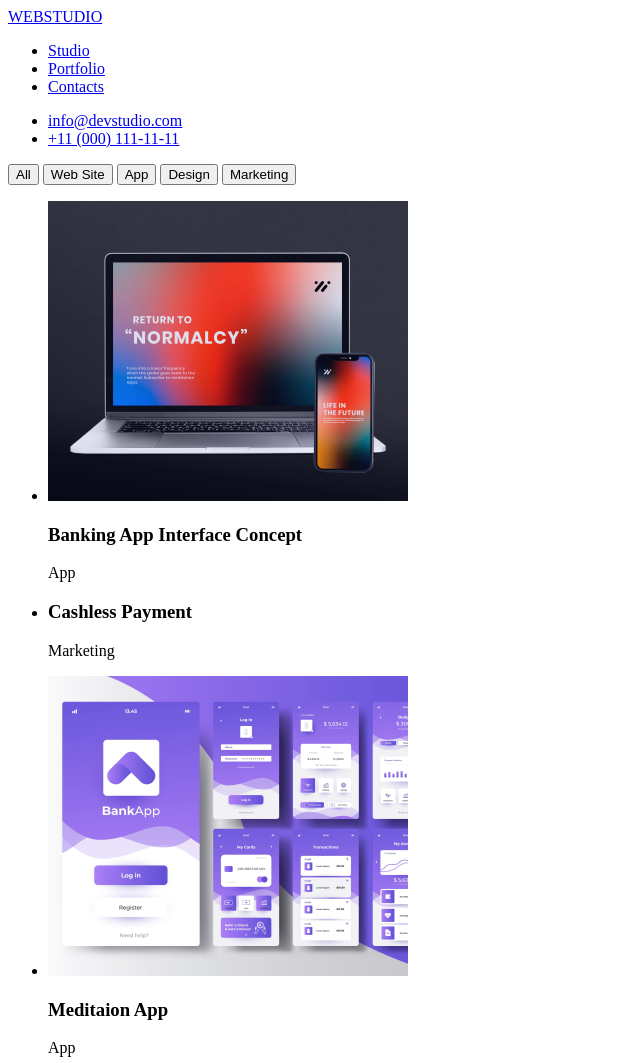
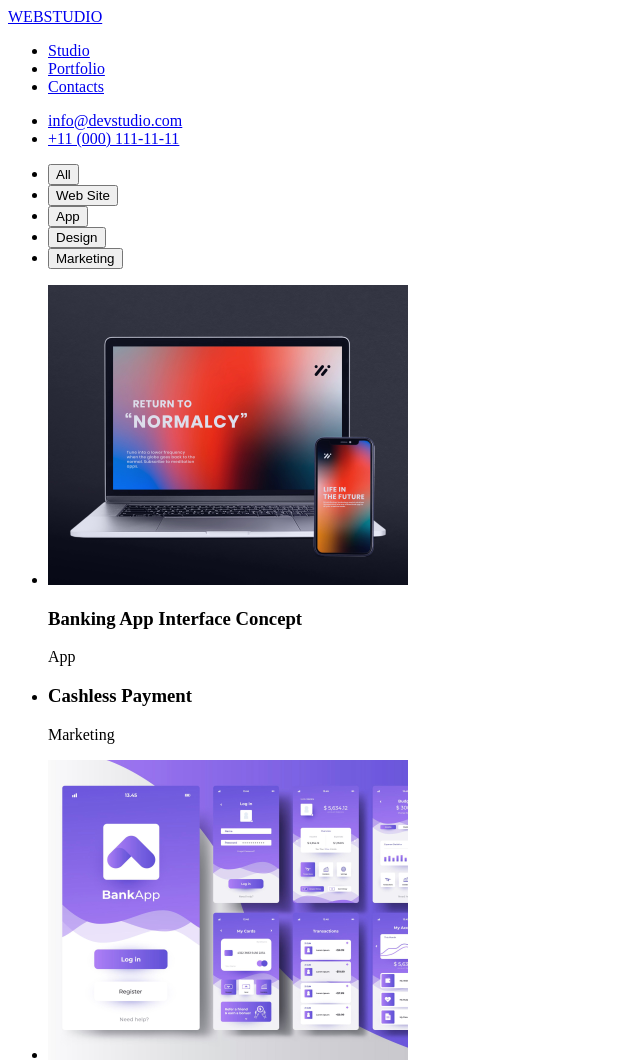
Before and after one commit to AlexHunter0209/goit-markup-hw-02, a plain HTML site: page portfolio.html in a window 1280 px wide. Shown: the top 1063 px of the page, without its empty margins (0-640 px from the left). Drawn offline with Linux system fonts and the light colour scheme.

Commit message:
Update portfolio.html

```diff
--- a/portfolio.html
+++ b/portfolio.html
@@ -30,11 +30,13 @@
 
 <header>
     <section>
-        <button type="button">All</button>
-        <button type="button">Web Site</button>
-        <button type="button">App</button>
-        <button type="button">Design</button>
-        <button type="button">Marketing</button>
+        <ul>
+            <li><button type="button">All</button></li>
+            <li><button type="button">Web Site</button></li>
+            <li><button type="button">App</button></li>
+            <li><button type="button">Design</button></li>
+            <li><button type="button">Marketing</button></li>
+        </ul>
     </section>
 </header>
 
```
